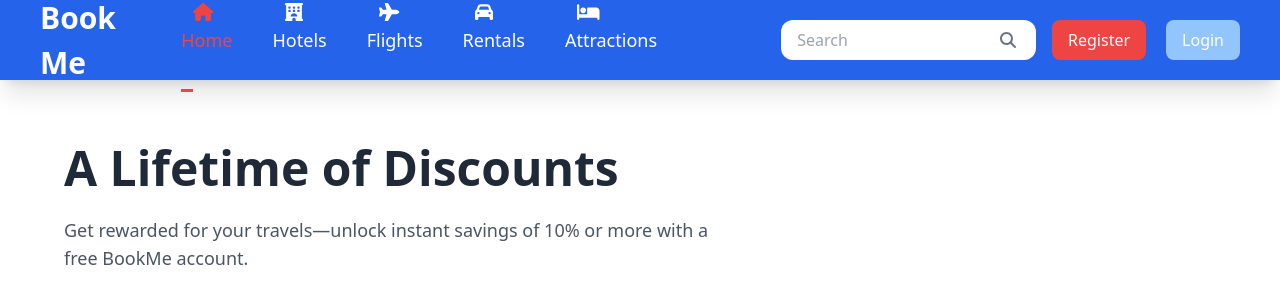
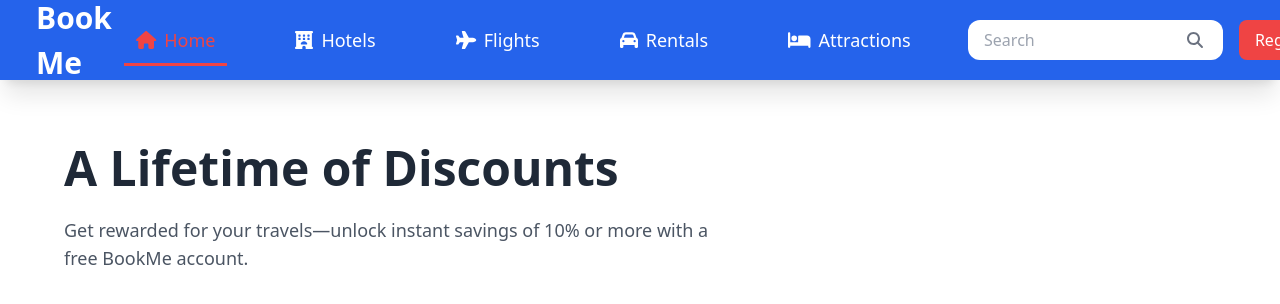
Before and after one commit to Asim1O1/Booking-App, a React (Vite) app in the folder Booking/: page / in a window 1280 px wide. Shown: the top 304 px of the page. Built offline with nearby package versions, Linux system fonts and the light colour scheme.

Commit message:
fixed navbar hovers, search bar typeable

```diff
--- a/Booking/src/components/navbar.jsx
+++ b/Booking/src/components/navbar.jsx
@@ -1,11 +1,10 @@
-import React from "react";
+import React, { useState } from "react";
 import { Link, useLocation } from "react-router-dom";
 import { FontAwesomeIcon } from "@fortawesome/react-fontawesome";
 import {
   faHome,
   faHotel,
   faSearch,
-  faInfoCircle,
   faBed,
   faPlane,
   faCar,
@@ -14,32 +13,36 @@ import Button from "./button";
 
 const NavBar = () => {
   const location = useLocation();
+  const [searchQuery, setSearchQuery] = useState("");
 
+  const handleInputChange = (event) => {
+    setSearchQuery(event.target.value);
+  };
   const linkClass =
-    "text-lg px-3 py-1 mr-4 transition-all relative after:absolute after:-bottom-2 after:left-0 after:w-0 after:h-[3px] after:bg-red-500 after:transition-all after:duration-300 hover:after:w-full hover:after:left-0 hover:text-red-500";
+    "text-lg px-3 py-1 mr-4 flex items-center transition-all relative after:absolute after:-bottom-2 after:left-0 after:w-0 after:h-[3px] after:bg-red-500 after:transition-all after:duration-300 hover:after:w-full hover:after:left-0 hover:text-red-500";
   const activeLinkClass = "after:w-full after:left-0 text-red-500";
 
   return (
     <header className="w-full h-20 flex justify-between items-center bg-blue-600 text-white shadow-xl fixed top-0 backdrop-blur-3 z-[100] font-sans">
       <div className="flex items-center w-1/3">
         <ul className="hidden lg:flex items-center">
-          <li className="ml-10 text-[30px] font-bold">Book Me</li>
+          <li className="ml-9 text-[30px] font-bold">Book Me</li>
         </ul>
       </div>
 
-      <ul className="hidden lg:flex w-2/3 justify-around">
-        <li className="text-lg hover:bg-red-200 hover:shadow-2xl transition-all px-3 py-1 rounded-xl mr-4">
+      <ul className="hidden lg:flex w-[760px] justify-around">
+        <li className="text-lg px-3 py-1 rounded-xl mr-4">
           <Link
             to="/"
             className={`${linkClass} ${
               location.pathname === "/" ? activeLinkClass : ""
             }`}
           >
-            <FontAwesomeIcon icon={faHome} className="mr-2 text-white-500" />
+            <FontAwesomeIcon icon={faHome} className="mr-2 text-white-500 " />
             Home
           </Link>
         </li>
-        <li className="text-lg hover:bg-red-200 hover:shadow-2xl transition-all px-3 py-1 rounded-xl mr-4">
+        <li className="text-lg px-3 py-1 rounded-xl mr-4">
           <Link
             to="/hotel"
             className={`${linkClass} ${
@@ -50,18 +53,18 @@ const NavBar = () => {
             Hotels
           </Link>
         </li>
-        <li className="text-lg  hover:shadow-2xl transition-all px-3 py-1 rounded-xl mr-4">
+        <li className="text-lg px-3 py-1 rounded-xl mr-4">
           <Link
             to="/flights"
             className={`${linkClass} ${
               location.pathname === "/flights" ? activeLinkClass : ""
             }`}
           >
-            <FontAwesomeIcon icon={faPlane} className="mr-2 text-white-500" />
+            <FontAwesomeIcon icon={faPlane} className="mr-2 text-white-500 " />
             Flights
           </Link>
         </li>
-        <li className="text-lg hover:bg-red-500 hover:shadow-2xl transition-all px-3 py-1 rounded-xl mr-4">
+        <li className="text-lg px-3 py-1 rounded-xl mr-4">
           <Link
             to="/car"
             className={`${linkClass} ${
@@ -72,29 +75,31 @@ const NavBar = () => {
             Rentals
           </Link>
         </li>
-        <li className="text-lg hover:bg-red-600 hover:shadow-2xl transition-all px-3 py-1 rounded-xl mr-4">
+        <li className="text-lg px-3 py-1 rounded-xl mr-4">
           <Link
             to="/about"
             className={`${linkClass} ${
               location.pathname === "/about" ? activeLinkClass : ""
             }`}
           >
-            <FontAwesomeIcon icon={faBed} className="mr-2 text-white-500" />
+            <FontAwesomeIcon icon={faBed} className="mr-2 text-white-500 " />
             Attractions
           </Link>
         </li>
       </ul>
 
       <ul className="hidden lg:flex items-center w-1/3">
-        <li className="relative ml-24">
+        <li className="relative ml-24 flex items-center">
           <input
             type="text"
             placeholder=" Search"
-            className="px-3 py-2 rounded-xl outline-none mr-4"
+            value={searchQuery}
+            onChange={handleInputChange}
+            className="px-3 py-2 rounded-xl outline-none mr-4 bg-white text-black"
           />
           <FontAwesomeIcon
             icon={faSearch}
-            className="absolute right-9 top-1/2 transform -translate-y-1/2 text-gray-500"
+            className="absolute right-9 top-1/2 transform -translate-y-1/2 text-gray-500 cursor-pointer"
           />
         </li>
       </ul>
```
